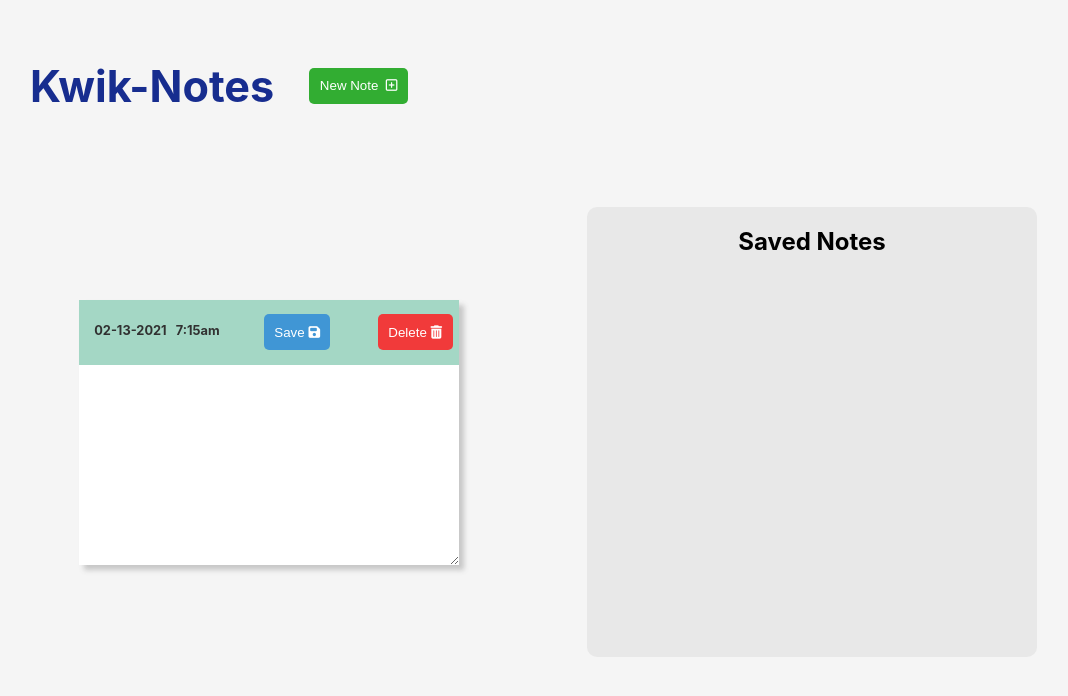
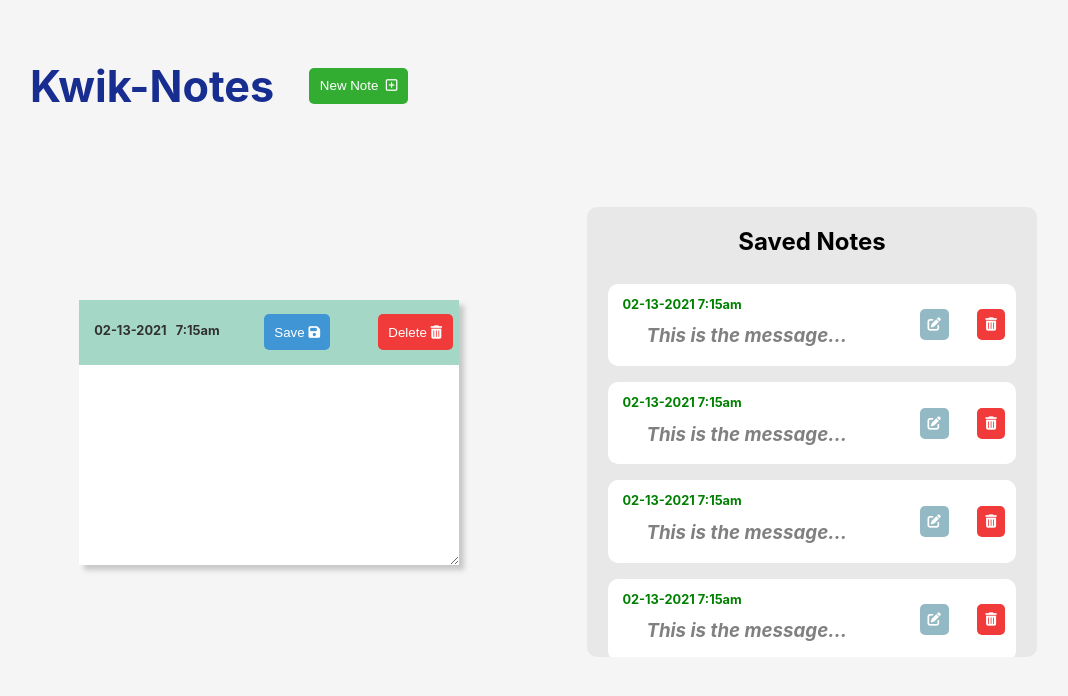
Before and after one commit to JulianEhiem/kwik-notes, a React (Create React App) app: page / in a window 1280 px wide. Shown: the top 696 px of the page, without its empty margins (114-1182 px from the left). Built offline with nearby package versions, Linux system fonts and the light colour scheme.

Commit message:
added saved notes for display

```diff
--- a/src/components/Notes/Saved-Notes/SavedNotes.js
+++ b/src/components/Notes/Saved-Notes/SavedNotes.js
@@ -7,7 +7,7 @@ export default function SavedNotes() {
 
     <div className="savedNotesContainer">
       <h2>Saved Notes</h2>
-      {/* <div className="savedMessage">
+      <div className="savedMessage">
         <div className="peekMessage">
           <h3 className="timeBoxSaved">02-13-2021 7:15am</h3>
           <h3 className="savedComments"><i>This is the message...</i></h3>
@@ -38,7 +38,31 @@ export default function SavedNotes() {
         </div>
         <TinyEdit/>
         <TinyDelete />
-      </div> */}
+      </div>
+      <div className="savedMessage">
+        <div className="peekMessage">
+          <h3 className="timeBoxSaved">02-13-2021 7:15am</h3>
+          <h3 className="savedComments"><i>This is the message...</i></h3>
+        </div>
+        <TinyEdit/>
+        <TinyDelete />
+      </div>
+      <div className="savedMessage">
+        <div className="peekMessage">
+          <h3 className="timeBoxSaved">02-13-2021 7:15am</h3>
+          <h3 className="savedComments"><i>This is the message...</i></h3>
+        </div>
+        <TinyEdit/>
+        <TinyDelete />
+      </div>
+      <div className="savedMessage">
+        <div className="peekMessage">
+          <h3 className="timeBoxSaved">02-13-2021 7:15am</h3>
+          <h3 className="savedComments"><i>This is the message...</i></h3>
+        </div>
+        <TinyEdit/>
+        <TinyDelete />
+      </div>
 
     </div>
   );
```
